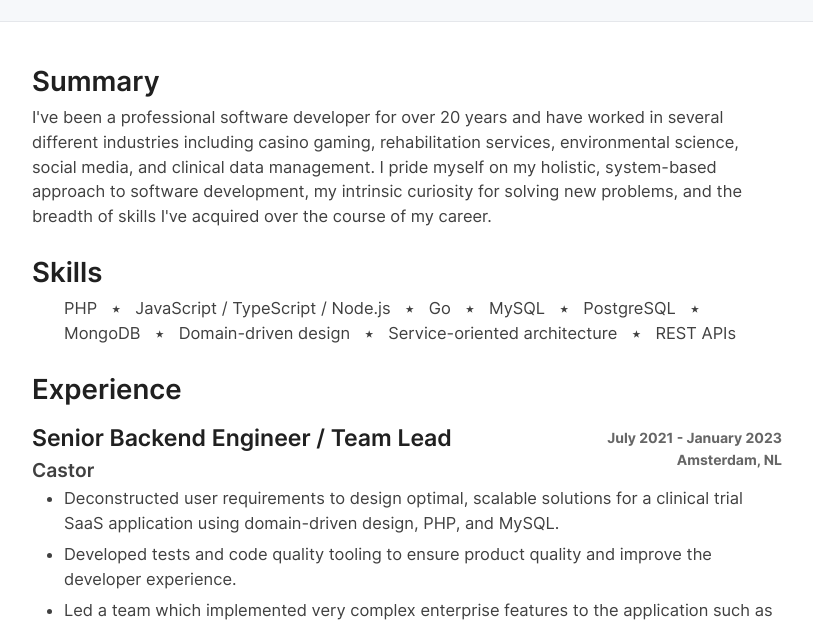
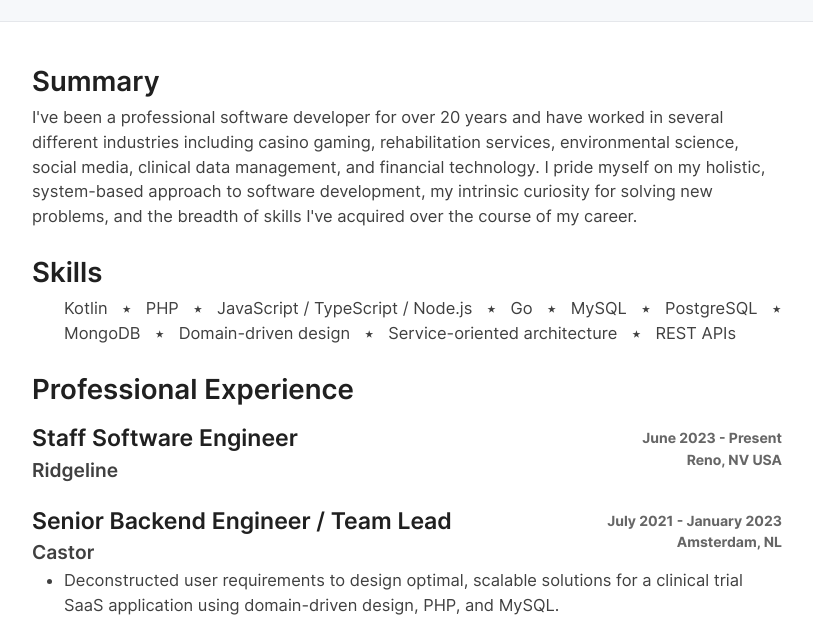
Before and after one commit to JeremyBuchmann/jeremybuchmann.github.io, a plain HTML site: page cv.html in a window 1280 px wide. Shown: the part 158-779 px from the top of the page, without its empty margins (233-1046 px from the left). Drawn offline with Linux system fonts and the light colour scheme.

Commit message:
Updated for new job

```diff
--- a/cv.html
+++ b/cv.html
@@ -39,13 +39,14 @@
       <h2>Summary</h2>
       <p>I've been a professional software developer for over 20 years and have worked in several
       different industries including casino gaming, rehabilitation services, environmental science,
-      social media, and clinical data management. I pride myself on my holistic, system-based
-      approach to software development, my intrinsic curiosity for solving new problems, and the
-      breadth of skills I've acquired over the course of my&nbsp;career.</p>
+      social media, clinical data management, and financial technology. I pride myself on my
+      holistic, system-based approach to software development, my intrinsic curiosity for solving
+      new problems, and the breadth of skills I've acquired over the course of my&nbsp;career.</p>
     </section>
     <section>
       <h2>Skills</h2><!-- <div class="flex-list"> -->
       <ul class="separated-row">
+        <li>Kotlin</li>
         <li>PHP</li>
         <li>JavaScript / TypeScript / Node.js</li>
         <li>Go</li>
@@ -58,7 +59,17 @@
       </ul><!-- </div> -->
     </section>
     <section>
-      <h2>Experience</h2>
+      <h2>Professional Experience</h2>
+      <article>
+        <div class="work-period">
+          June 2023 - Present<br>
+          Reno, NV USA
+        </div>
+        <h3>Staff Software Engineer</h3>
+        <h4 class="employer"><a href="https://www.ridgelineapps.com/" target=
+        "_blank">Ridgeline</a></h4>
+        <ul class="work-experience"></ul>
+      </article>
       <article>
         <div class="work-period">
           July 2021 - January 2023<br>
@@ -175,7 +186,7 @@
     </section>
   </main>
   <footer class="no-print">
-    <p>Copyright © Jeremy Buchmann 2012-2023</p>
+    <p>Copyright © Jeremy Buchmann 2012-2024</p>
     <hr>
     Icons made by <a href="https://www.flaticon.com/authors/smashicons" title="Smashicons" target=
     "_blank">Smashicons</a> from <a href="https://www.flaticon.com/" title="Flaticon" target=
```
Also changed, not shown: contact.html (+1 -1 lines), index.html (+7 -6 lines), statement_of_experience.html (+2 -1 lines).
